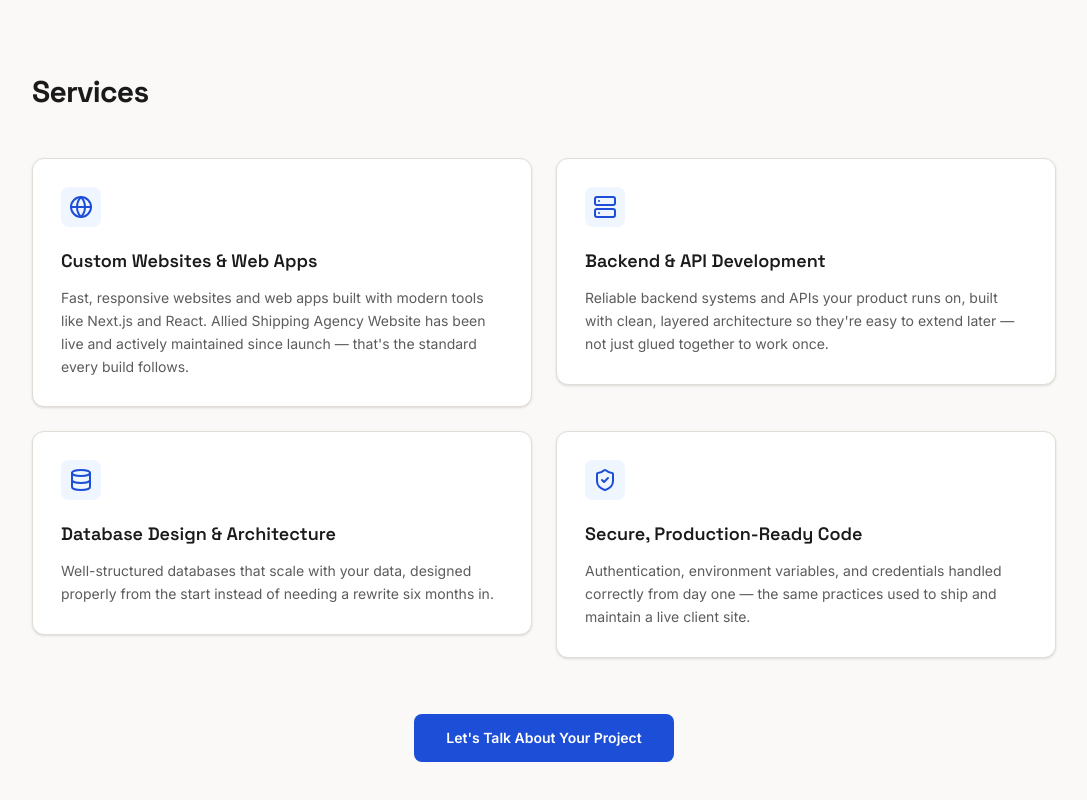
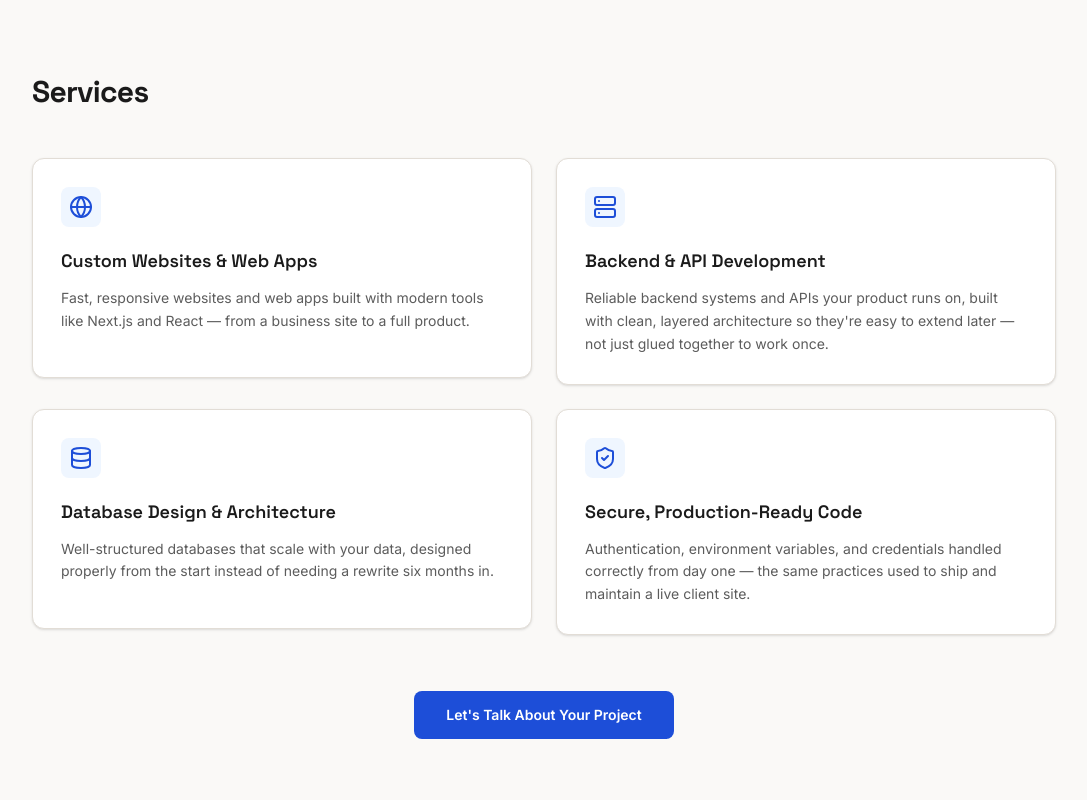
Before and after one commit to Mairaarshad19/Portfolio, a Next.js app: page / in a window 1280 px wide. Shown: the part 6920-7720 px from the top of the page, without its empty margins (96-1183 px from the left). Built offline with nearby package versions, Linux system fonts and the light colour scheme.

Commit message:
fix: equal-height service cards and balance description text length

```diff
--- a/src/components/Capabilities.tsx
+++ b/src/components/Capabilities.tsx
@@ -24,7 +24,7 @@ function ServiceCard({
 
   return (
     <div ref={ref} className={`scroll-reveal ${revealed ? "revealed" : ""}`}>
-      <div className="card-lift h-full flex flex-col bg-bg-elevated border border-border rounded-xl p-6 sm:p-7 hover:border-accent/30 shadow-sm">
+      <div className="card-lift h-full min-h-[220px] flex flex-col bg-bg-elevated border border-border rounded-xl p-6 sm:p-7 hover:border-accent/30 shadow-sm">
         <div className="w-10 h-10 rounded-lg bg-accent-subtle flex items-center justify-center text-accent mb-5">
           {iconMap[icon]}
         </div>
@@ -57,7 +57,7 @@ export default function Capabilities() {
         </h2>
 
         {/* Service cards — single cohesive grid */}
-        <div className="stagger-container grid grid-cols-1 sm:grid-cols-2 gap-6">
+        <div className="stagger-container grid grid-cols-1 sm:grid-cols-2 gap-6 items-stretch">
           {servicesContent.map((service) => (
             <div key={service.title} className="stagger-item">
               <ServiceCard
--- a/src/data/portfolio-content.ts
+++ b/src/data/portfolio-content.ts
@@ -167,7 +167,7 @@ export const servicesContent: ServiceOffer[] = [
   {
     title: "Custom Websites & Web Apps",
     description:
-      "Fast, responsive websites and web apps built with modern tools like Next.js and React. Allied Shipping Agency Website has been live and actively maintained since launch — that's the standard every build follows.",
+      "Fast, responsive websites and web apps built with modern tools like Next.js and React — from a business site to a full product.",
     icon: "Globe",
   },
   {
```
